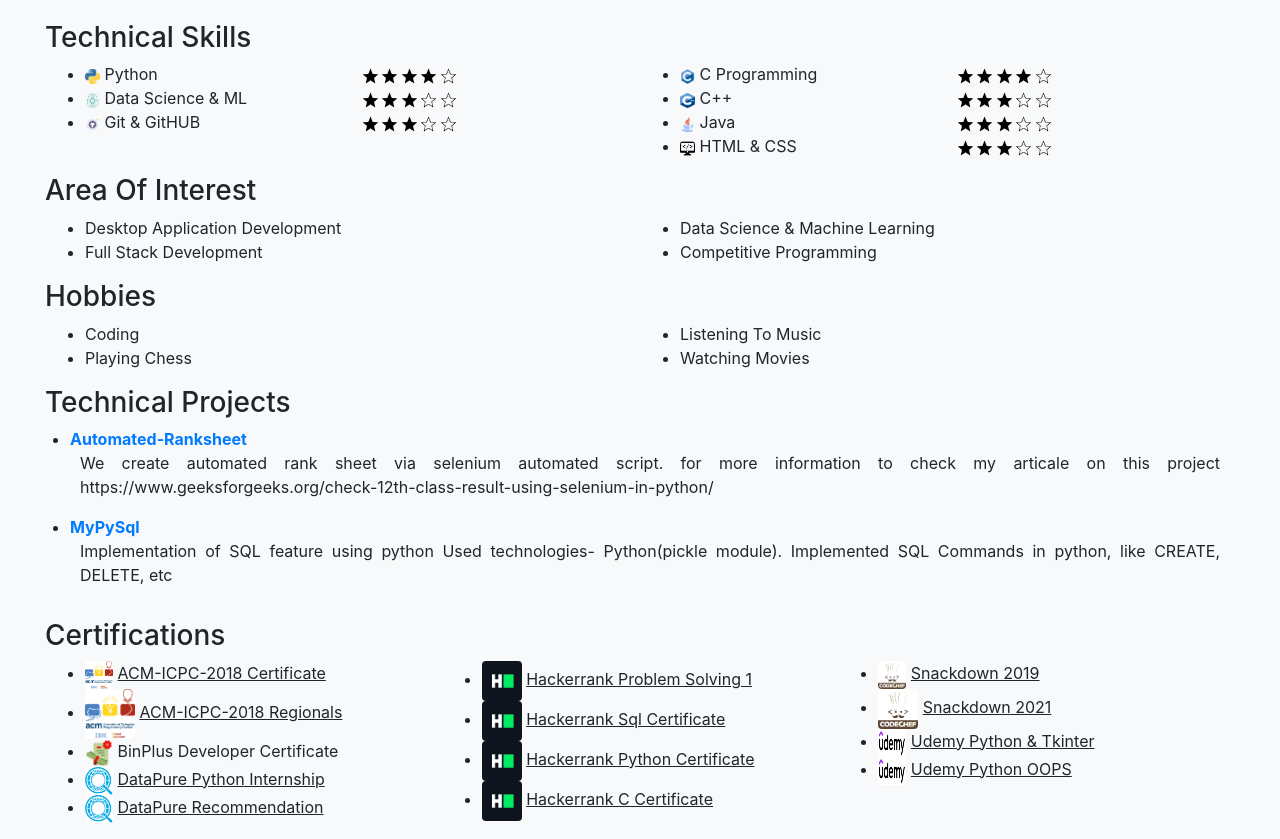
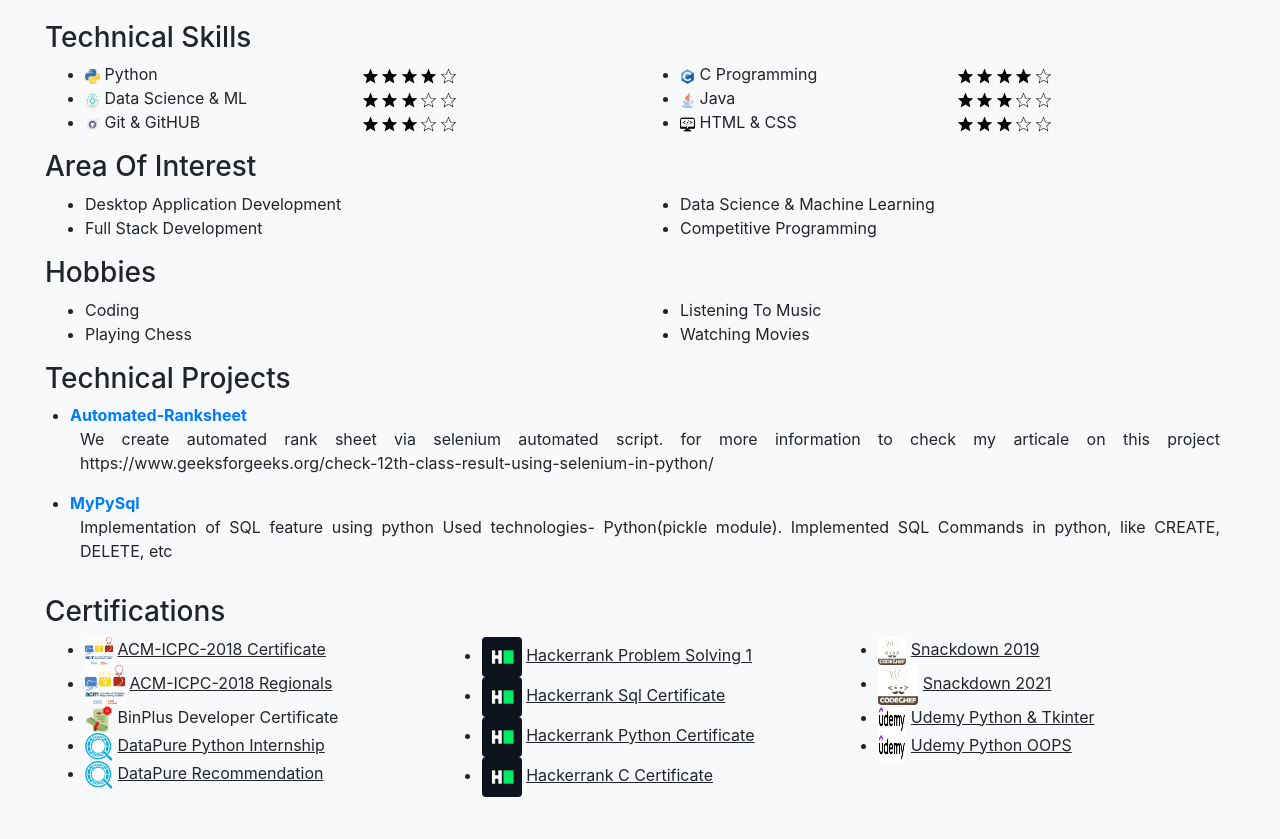
Before and after one commit to praveeny182/praveeny182.github.io, a plain HTML site: page index.html in a window 1280 px wide. Shown: the part 936-1775 px from the top of the page. After the commit the page ends 1749 px from the top, so only its background shows below. Drawn offline with Linux system fonts and the light colour scheme.

Commit message:
Update index.html

```diff
--- a/index.html
+++ b/index.html
@@ -29,7 +29,7 @@
 		<div class="container-fluid">
 			<div class="row">
 				<div class="col-sm-3 align-content-center">
-					<a href="https://praveeny182.github.io/portfolio/" >
+					<a href="https://praveeny182.github.io" >
 						<img src="images/icons/myself_icon.jpg" alt="myself.png"    width="150" height="150" class="img-fluid align-middle" style="padding-left: 20px;"/>
 					</a>
 				</div>
@@ -229,20 +229,7 @@
 								</div>
 							</div>
 						</li>
-						<li>
-							<div class="row">
-								<div class="col-sm-6">
-									<img src="images/icons/cpp_icon.png" alt="C++_logo"  width="15" height="15" class="rounded"> C++
-								</div>
-								<div class="col-sm-6">
-									<img src="images/icons/cstar_icon.png" alt="*"  width="15" height="15" class="rounded">
-									<img src="images/icons/cstar_icon.png" alt="*"  width="15" height="15" class="rounded">
-									<img src="images/icons/cstar_icon.png" alt="*"  width="15" height="15" class="rounded">
-									<img src="images/icons/ostar_icon.png" alt=""  width="15" height="15" class="rounded">
-									<img src="images/icons/ostar_icon.png" alt=""  width="15" height="15" class="rounded">
-								</div>
-							</div>
-						</li>
+
 						<li>
 							<div class="row">
 								<div class="col-sm-6">
@@ -355,7 +342,7 @@
 
 						<li>
 							<a href="https://drive.google.com/file/d/1XYMO1p31tg-SeVV_GbxcrV7uiwV6DQsb/view?usp=sharing" target="_blank" >
-								<img src="images/icons/acmicpc_icon.png" width="50" height="50" class="rounded" alt="cert_icon"/>
+								<img src="images/icons/acmicpc_icon.png" width="40" height="40" class="rounded" alt="cert_icon"/>
 							</a>
 							<u>ACM-ICPC-2018 Regionals</u>
 						</li>
```
